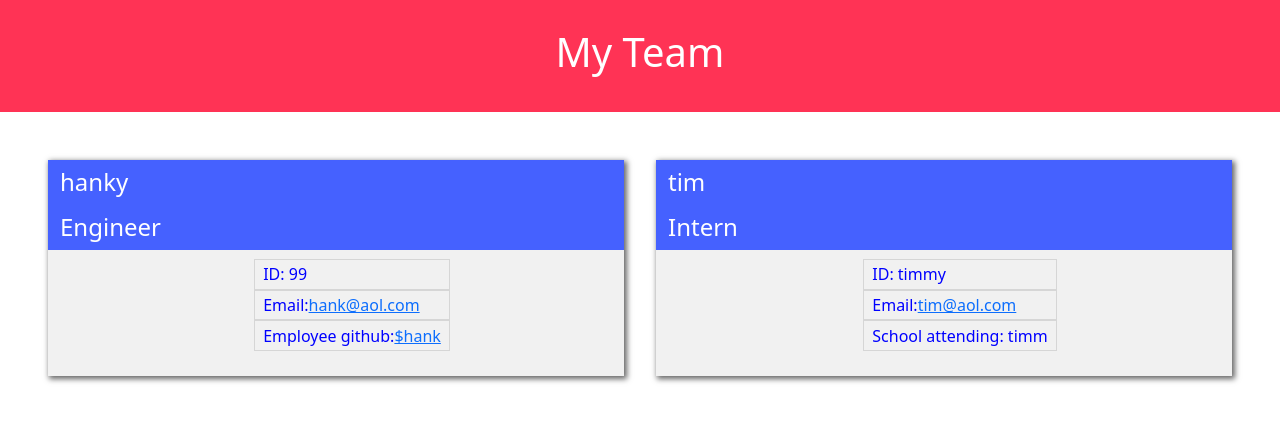
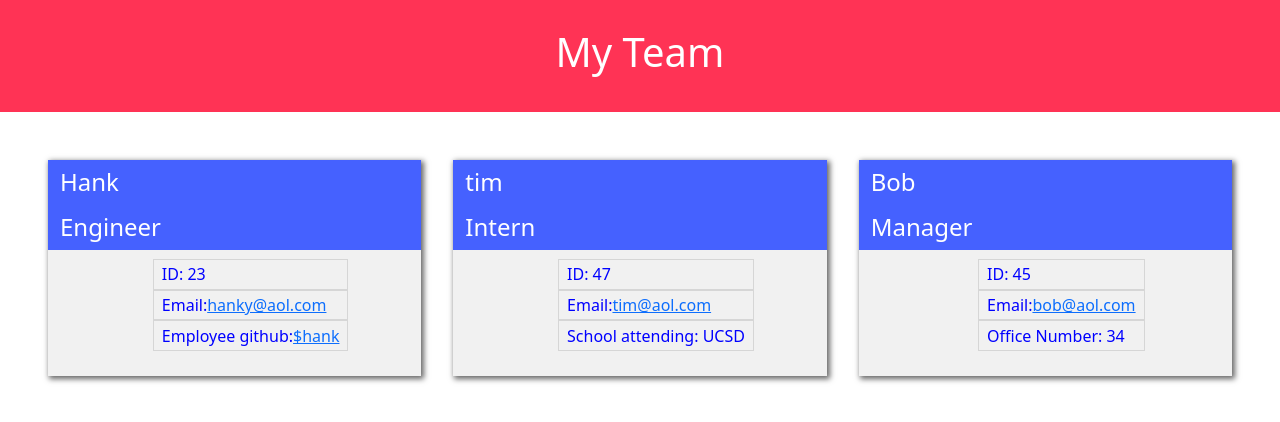
Before and after one commit to Kaneknah/ch10_baxley_team_profile_generator, a website: page index.html in a window 1280 px wide. Drawn offline with nearby package versions, Linux system fonts and the light colour scheme.

Commit message:
sample HTML

```diff
--- a/index.html
+++ b/index.html
@@ -21,13 +21,13 @@
 
 <div class="employee-card">
     <div class="employee-header">
-        <h1 class="employee-name">hanky</h1>
+        <h1 class="employee-name">Hank</h1>
         <h2 class="employee-role">Engineer</h2>
     </div>
     <div class="employee-info">
         <ul class="employee-list">
-            <li class="employee-id">ID:  99</li>
-            <li class="employee-email">Email: <a href="mailto:hank@aol.com">hank@aol.com</a></li>
+            <li class="employee-id">ID:  23</li>
+            <li class="employee-email">Email: <a href="mailto:hanky@aol.com">hanky@aol.com</a></li>
             <li class="employee-uni-attr"> Employee github:
 		<a href="https://github.com/hank" target="_blank" rel="noopener noreferrer">$hank</a></li>
         </ul>
@@ -41,9 +41,23 @@
     </div>
     <div class="employee-info">
         <ul class="employee-list">
-            <li class="employee-id">ID:  timmy</li>
+            <li class="employee-id">ID:  47</li>
             <li class="employee-email">Email: <a href="mailto:tim@aol.com">tim@aol.com</a></li>
-            <li class="employee-uni-attr"> School attending: timm</li>
+            <li class="employee-uni-attr"> School attending: UCSD</li>
+        </ul>
+    </div>
+</div>
+
+<div class="employee-card">
+    <div class="employee-header">
+        <h1 class="employee-name">Bob</h1>
+        <h2 class="employee-role">Manager</h2>
+    </div>
+    <div class="employee-info">
+        <ul class="employee-list">
+            <li class="employee-id">ID:  45</li>
+            <li class="employee-email">Email: <a href="mailto:bob@aol.com">bob@aol.com</a></li>
+            <li class="employee-uni-attr"> Office Number: 34</li>
         </ul>
     </div>
 </div>
```
